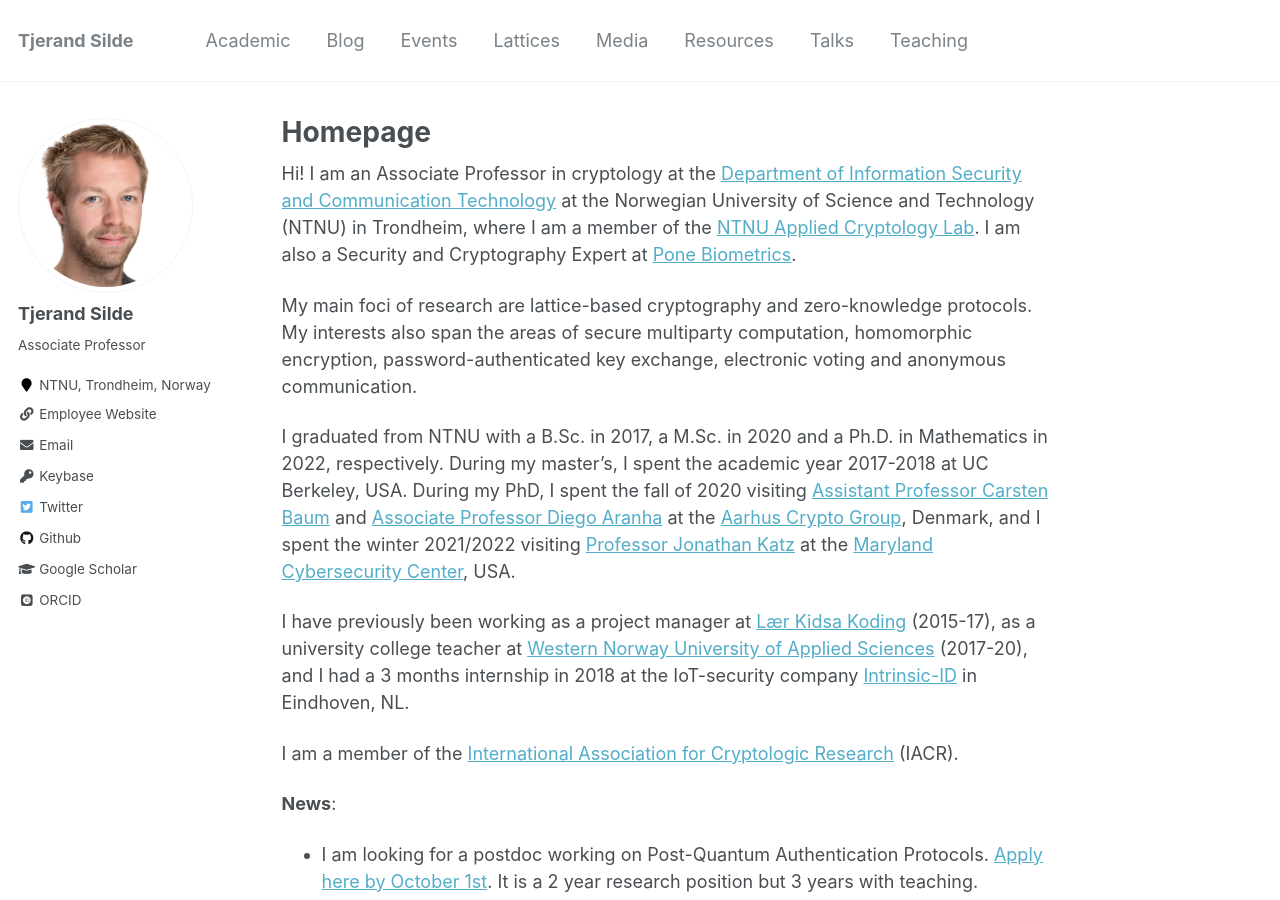
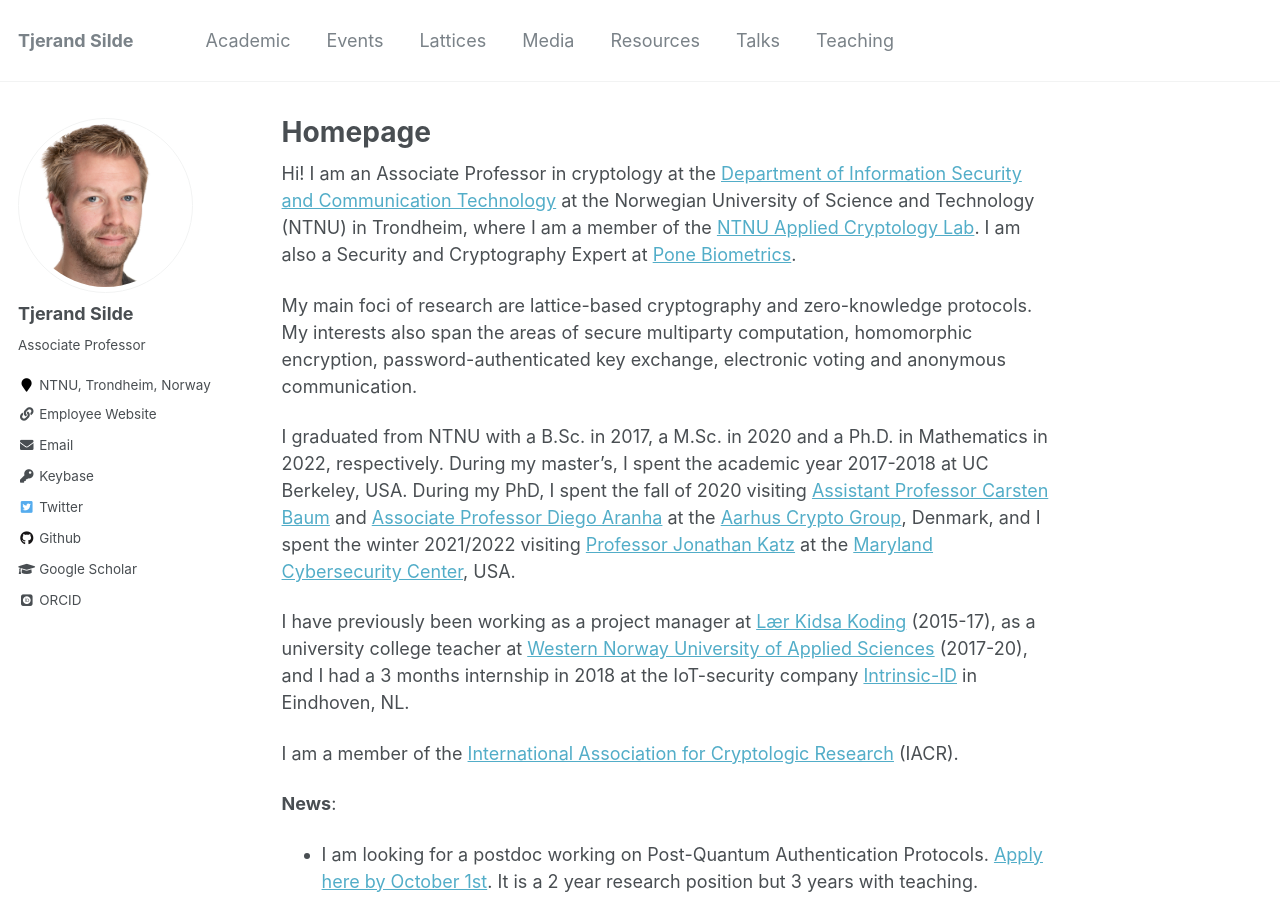
Before and after one commit to tjesi/tjesi.github.io, a Jekyll site: the page built from _pages/about.md, in a window 1280 px wide and 900 px high. Built offline with Jekyll 4.4.1, drawn with Linux system fonts in a browser that asks for light colours; some web fonts are replaced.

Commit message:
Update navigation.yml

```diff
--- a/_data/navigation.yml
+++ b/_data/navigation.yml
@@ -2,9 +2,6 @@
 main:
   - title: "Academic"
     url: /academic/
-
-  - title: "Blog"
-    url: "https://world.hey.com/tjerand"
 
   - title: "Events"
     url: /events/
```
